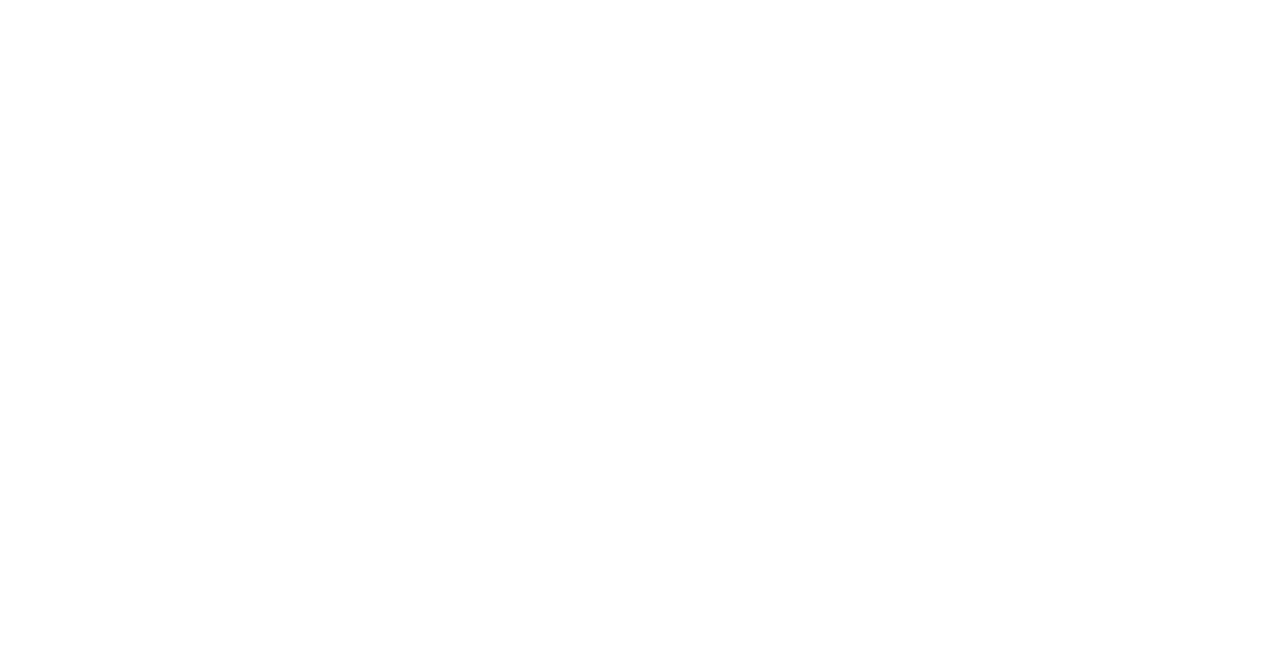
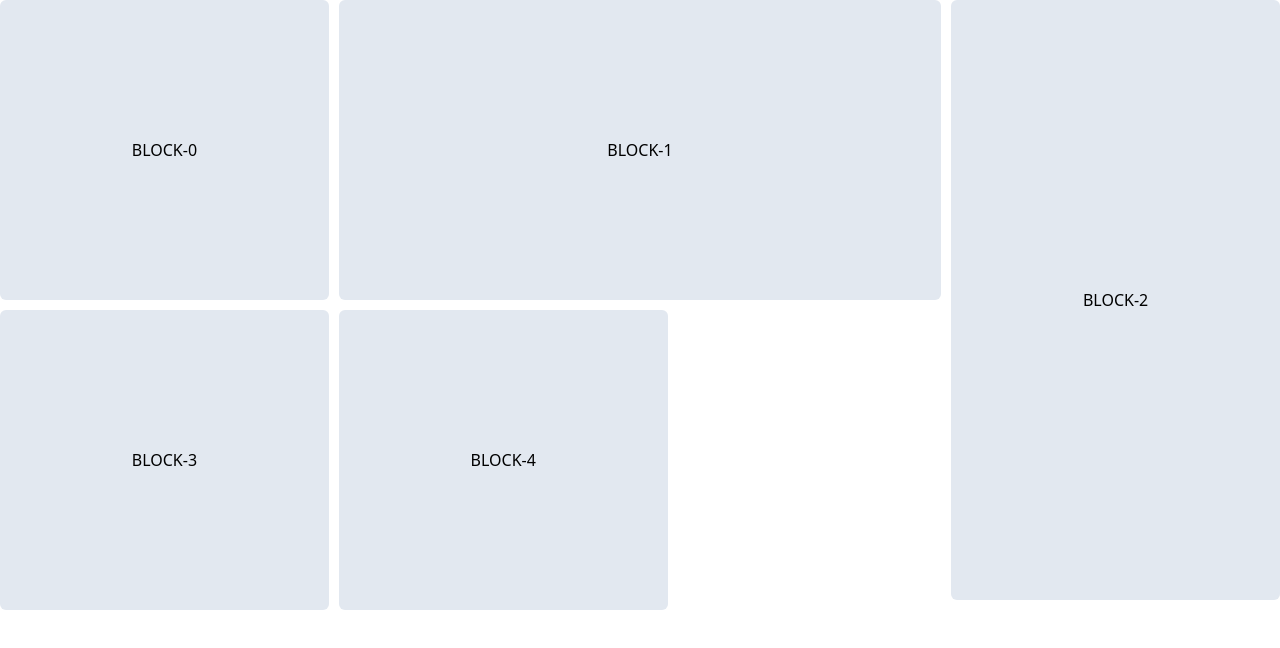
Before and after one commit to caamillo/caamillo.it, a Next.js app: page /test in a window 1280 px wide. Shown: the top 648 px of the page. Built offline with nearby package versions, Linux system fonts and the light colour scheme.

Commit message:
Working Masonry

```diff
--- a/src/components/Common/Apps/Advanced/GridMasonry/index.jsx
+++ b/src/components/Common/Apps/Advanced/GridMasonry/index.jsx
@@ -4,7 +4,7 @@
 const BLOCK_SIZE = 300 // 300 px
 const GAP_SIZE = 10 // 10 px
 
-const X_RULES = [
+const SHAPES_RULES = [
     {
         id: 0, // Square
         size: {
@@ -36,7 +36,7 @@
 }
 
 const generateShapesRoast = (spaceAvailable) =>
-    X_RULES.filter(({ size }) => size.x <= spaceAvailable)
+    SHAPES_RULES.filter(({ size }) => size.x <= spaceAvailable)
 
 const generateChunkSize = (wrapperWidth) =>
     Math.floor(wrapperWidth / (BLOCK_SIZE + GAP_SIZE))
@@ -89,7 +89,11 @@
                 rows[curr + y].availability[idx + x] = false
                 rows[curr + y].values[idx + x] = {
                     shapeId: rndShape.id,
-                    element: element
+                    element: element,
+                    start: {
+                        x: idx,
+                        y: curr
+                    }
                 }
             }
         }
@@ -101,8 +105,32 @@
 }
 
 const generateGridTemplateAreaStyle = (masonry) => {
-    console.log('MASONRY', masonry)
-
+    let tempMasonry = [ ...masonry ]
+    const areaTemplate = [ ...tempMasonry.map(row => row.values.map(() => '.')) ]
+    const shapesToPlace = []
+    for (let curr = 0; curr < masonry.length; curr++) {
+        for (let idx = 0; idx < tempMasonry[curr].values.length; idx++) {
+            const element = tempMasonry[curr].values[idx]
+            if (!element) continue
+            // console.log(element)
+            // console.log(element.start, element.shapeId)
+            shapesToPlace.push({
+                name: `BLOCK-${ element.element.id }`,
+                size: SHAPES_RULES[element.shapeId].size,
+                element: element.element
+            })
+            for (let y = 0; y < SHAPES_RULES[element.shapeId].size.y; y++) {
+                for (let x = 0; x < SHAPES_RULES[element.shapeId].size.x; x++) {
+                    areaTemplate[element.start.y + y][element.start.x + x] = `BLOCK-${ element.element.id }`
+                    tempMasonry[element.start.y + y].values[element.start.x + x] = undefined // Delete Chunks
+                }
+            }
+        }
+    }
+    return [
+        areaTemplate.map(row => row.join(' ')).map(row => `"${ row }"`).join('\n'),
+        shapesToPlace
+    ]
 }
 
 export default function GridMasonry({ data }) {
@@ -111,11 +139,20 @@
     const [ wrapperWidth, setWrapperWidth ] = useState()
     const [ chunkSize, setChunkSize ] = useState() // How many chunks in a row
     const [ masonry, setMasonry ] = useState()
+    const [ gridTemplateArea, setGridTemplateArea ] = useState()
+    const [ shapesToPlace, setShapesToPlace ] = useState()
+
+    useEffect(() => {
+        if (!shapesToPlace) return
+        console.log(shapesToPlace)
+    }, [shapesToPlace])
 
     useEffect(() => {
         if (!masonry) return
-        generateGridTemplateAreaStyle(masonry)
-        // console.log('NEW MASONRY')
+        console.log('masonry', masonry)
+        const [ areaTemplate, orderPlace ] = generateGridTemplateAreaStyle(masonry)
+        setGridTemplateArea(areaTemplate)
+        setShapesToPlace(orderPlace)
     }, [ masonry ])
 
     useEffect(() => {
@@ -146,12 +183,19 @@
 
     return (
         <div ref={ wrapperRef } className="masonry-wrapper w-full">
-            {
-                !!masonry &&
-                masonry.map(row => {
-
-                })
-            }
+            <div className="grid" style={{ gridTemplateAreas: gridTemplateArea, gap: `${ GAP_SIZE }px` }}>
+                {
+                    shapesToPlace?.map(({ name, size, element }) =>
+                        <div
+                            className="bg-slate-200 flex justify-center items-center rounded-md"
+                            style={{ gridArea: name, height: `${ BLOCK_SIZE * size.y }px` }}
+                            key={ name }
+                        >
+                            { name }
+                        </div>
+                    )
+                }
+            </div>
         </div>
     )
 }
```
